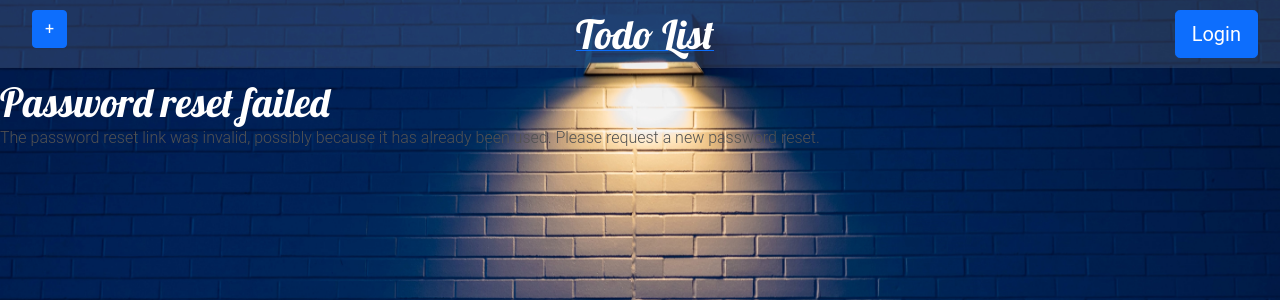
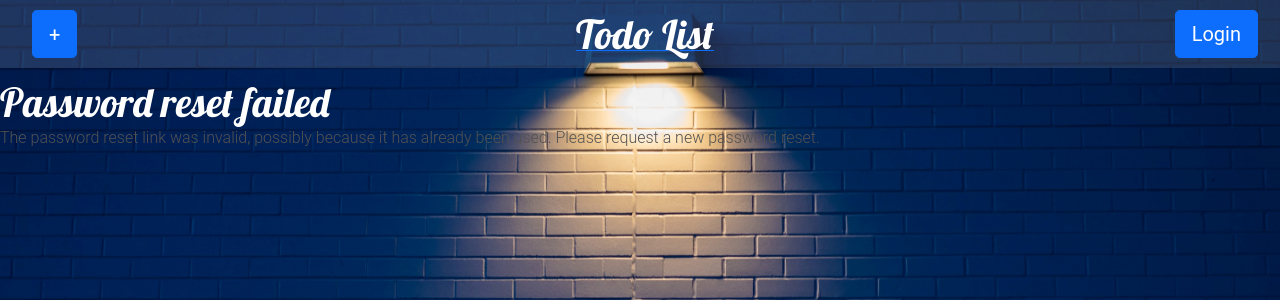
Before and after one commit to mateuswbechert/django-todo, a Django app: page /accounts/reset/1/1/ in a window 1280 px wide. Shown: the top 300 px of the page. Run offline with Django 4.2, Linux system fonts and the light colour scheme; some libraries are stand-ins or nearby versions.

Commit message:
Adjust new card button size, renamed modal

```diff
--- a/todo/templates/todo/base.html
+++ b/todo/templates/todo/base.html
@@ -24,7 +24,7 @@
 
         <!-- HEADER | ADD CARD -->
         <div class="col">
-          <button type="button" class="btn btn-primary" data-bs-toggle="modal" data-bs-target="#exampleModal">
+          <button type="button" class="btn btn-primary btn-lg" data-bs-toggle="modal" data-bs-target="#newCardModal">
             +
           </button>
         </div>
@@ -42,7 +42,7 @@
           {% if user.is_authenticated %}
           Welcome, {{ user.get_username }} &nbsp;
           <a href="{% url 'logout'%}?next={{request.path}}">
-            <button type="button" class="btn btn-primary btn-lg text-right">Logout</button>
+            <button type="button" class="btn btn-primary btn-lg">Logout</button>
           </a>
           <!-- HEADER | LOGIN -->
           {% else %}
@@ -66,11 +66,11 @@
   {% endif %}
 
   <!-- Modal -->
-  <div class="modal fade" id="exampleModal" tabindex="-1" aria-labelledby="exampleModalLabel" aria-hidden="true">
+  <div class="modal fade" id="newCardModal" tabindex="-1" aria-labelledby="newCardModalLabel" aria-hidden="true">
     <div class="modal-dialog">
       <div class="modal-content">
         <div class="modal-header">
-          <h5 class="modal-title" id="exampleModalLabel">New Card</h5>
+          <h5 class="modal-title" id="newCardModalLabel">New Card</h5>
           <button type="button" class="btn-close" data-bs-dismiss="modal" aria-label="Close"></button>
         </div>
         <div class="modal-body">
```
